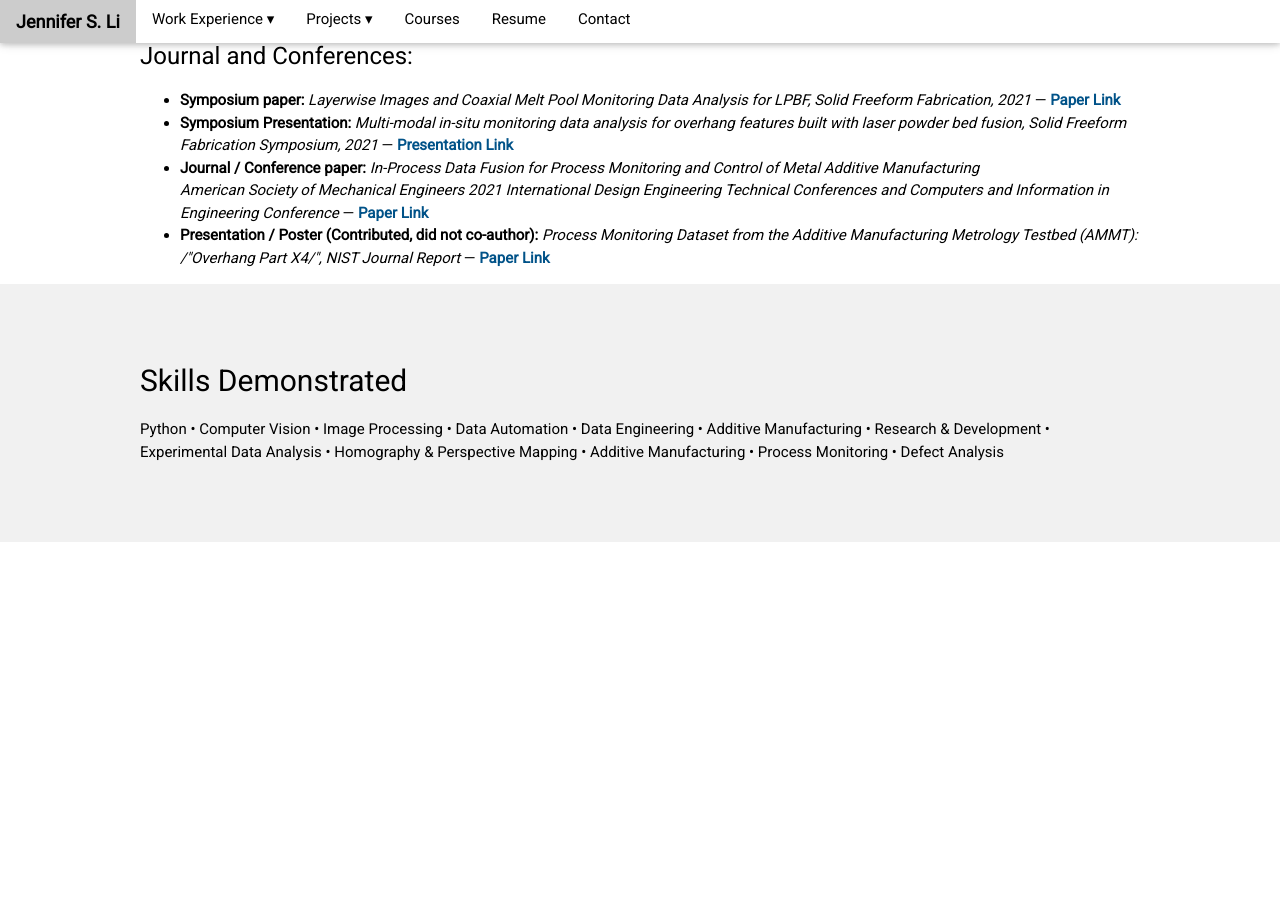
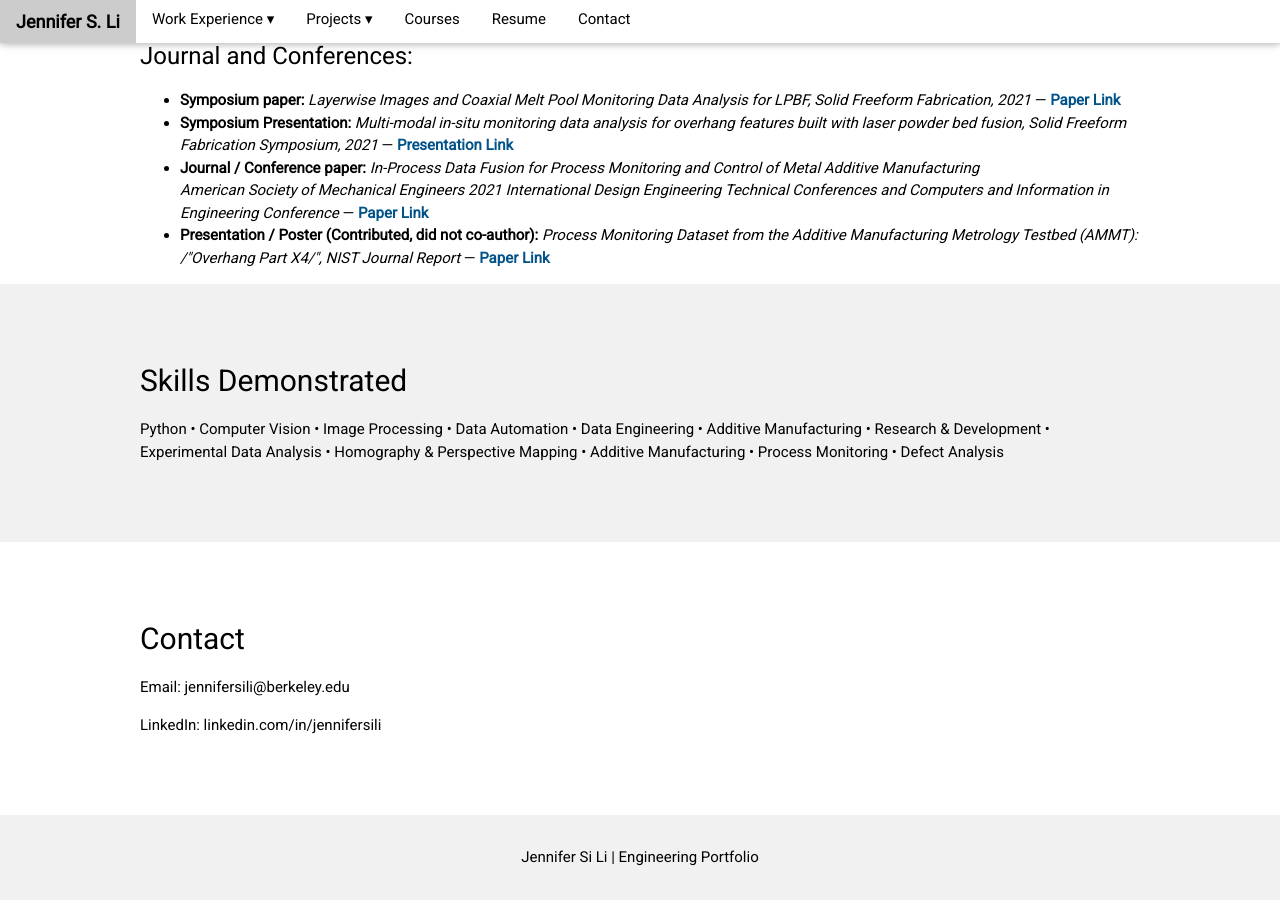
Before and after one commit to jsli905/jsli905.github.io, a Jekyll site: the page experience/nist.html, which Jekyll copies as it is, in a window 1280 px wide and 900 px high, scrolled down 7196 px. Built offline with Jekyll 4.4.1, drawn with Linux system fonts in a browser that asks for light colours; comment, search, counter and statistics services are not loaded; before the commit the page ends 7738 px from its top, so only the background shows below that.

Commit message:
Update nist.html

```diff
--- a/experience/nist.html
+++ b/experience/nist.html
@@ -466,6 +466,21 @@
 
   </div>
 </section>
+<section id="contact" class="w3-white w3-padding-64">
+  <div class="max-width">
+    <h2>Contact</h2>
+    <p>Email: jennifersili@berkeley.edu</p>
+    <p>LinkedIn: linkedin.com/in/jennifersili</p>
+  </div>
+</section>
+
+</div>
+</div>
+
+<!-- ================= FOOTER ================= -->
+<footer class="w3-container w3-center w3-padding-16 w3-light-grey">
+  <p>Jennifer Si Li | Engineering Portfolio</p>
+</footer>
 
 
 </body>
```
